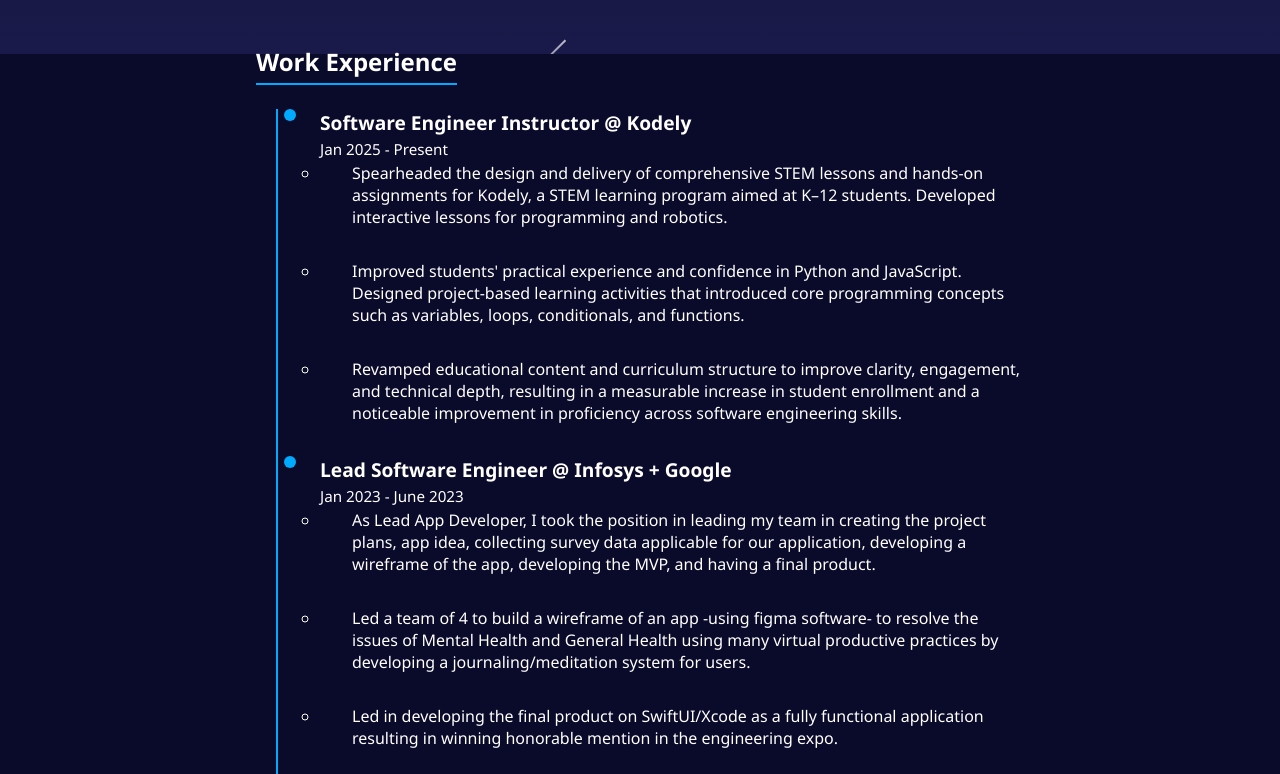
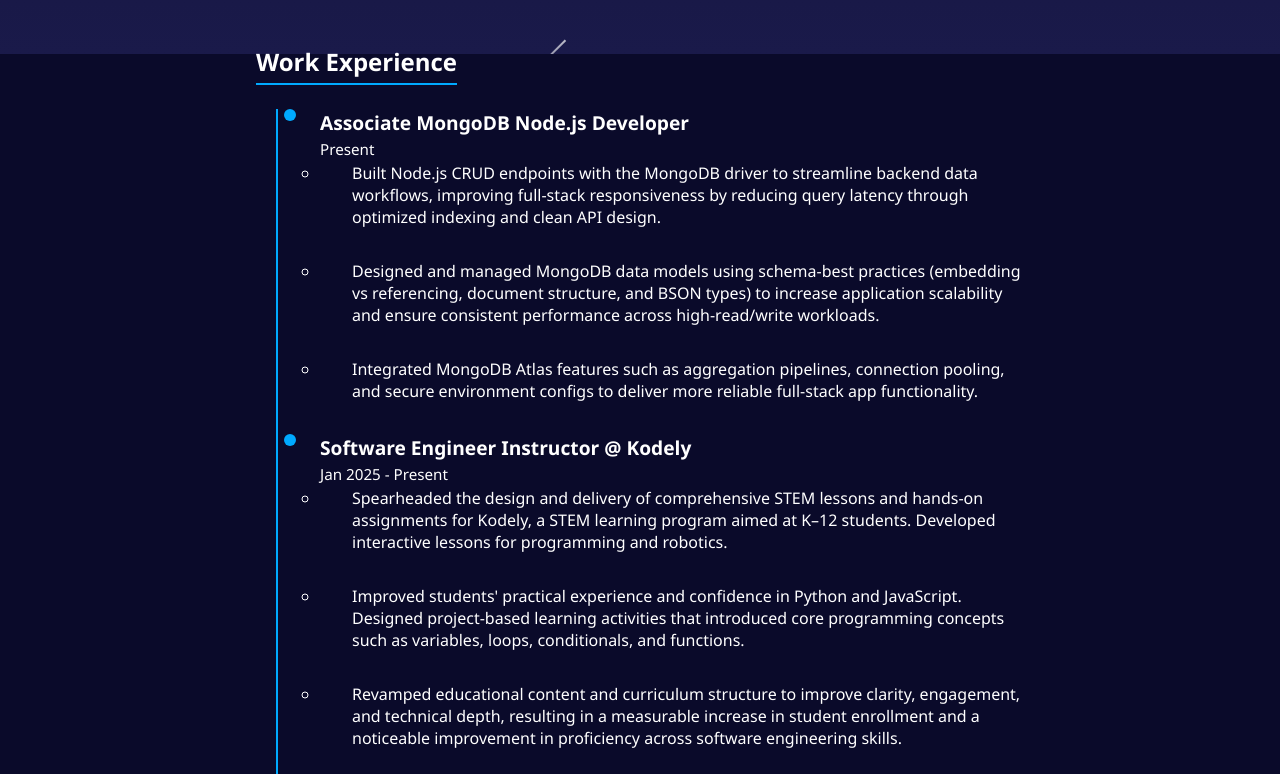
Before and after one commit to fuadfarhan05/myportfolio, a plain HTML site: page index.html in a window 1280 px wide. Shown: the part 746-1520 px from the top of the page. Drawn offline with Linux system fonts and the light colour scheme.

Commit message:
Add MongoDB Node.js Developer experience section
Added experience details for Associate MongoDB Node.js Developer role, including responsibilities and achievements.

```diff
--- a/index.html
+++ b/index.html
@@ -55,6 +55,25 @@
         <section class="timeline-section">
             <h2>Work Experience</h2>
             <ul class="timeline">
+                <li>
+                    <div class="timeline-dot"></div>
+                    <div class="timeline-content">
+                        <h3>Associate MongoDB Node.js Developer</h3>
+                        <p>Present</p>
+                        <ul>
+                            <li>
+                                Built Node.js CRUD endpoints with the MongoDB driver to streamline backend data workflows, improving full-stack responsiveness by reducing query latency through optimized indexing and clean API design.                            </li>
+                            <li>
+                                Designed and managed MongoDB data models using schema-best practices (embedding vs referencing, document structure, and BSON types) to increase application scalability and ensure consistent performance across high-read/write workloads.
+
+                            </li>
+                            <li>
+                                Integrated MongoDB Atlas features such as aggregation pipelines, connection pooling, and secure environment configs to deliver more reliable full-stack app functionality.
+
+                            </li>
+                        </ul>
+                    </div>
+                </li>
                 <li>
                     <div class="timeline-dot"></div>
                     <div class="timeline-content">
```
